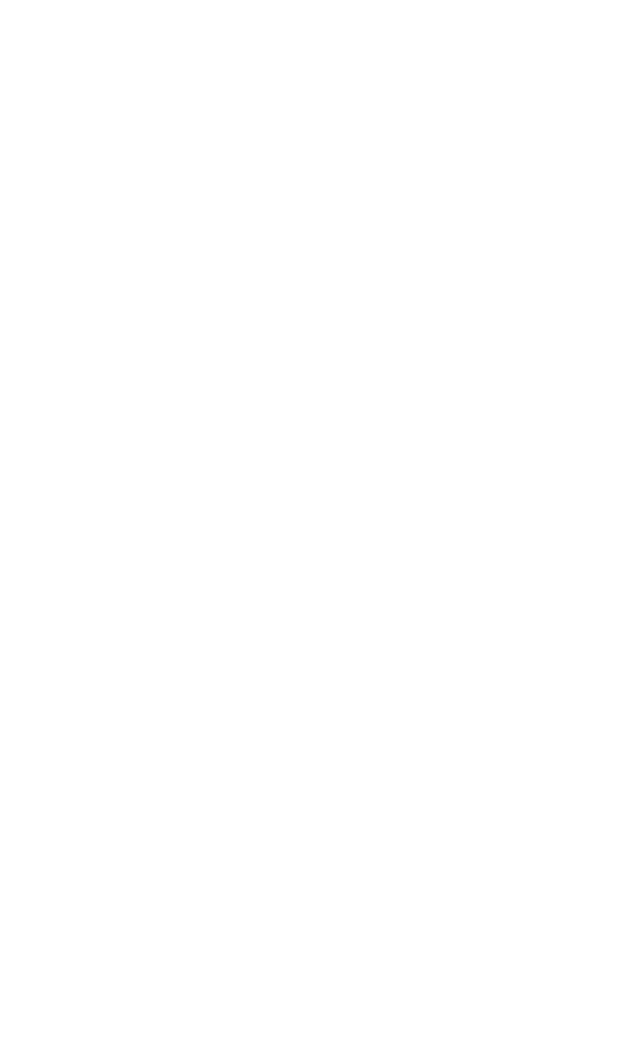
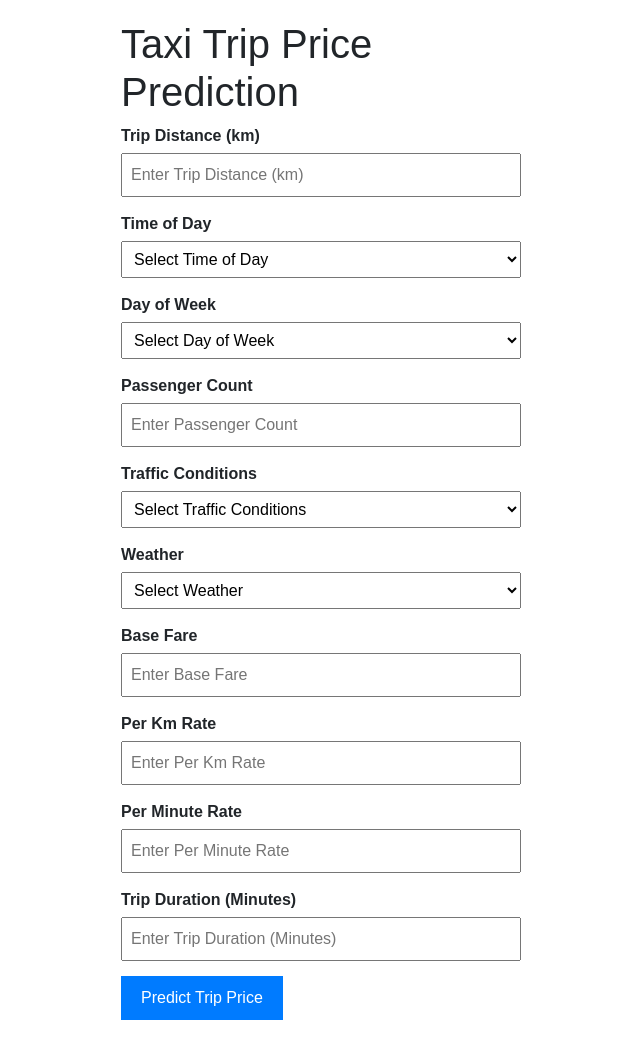
Before and after one commit to Robin-star-lab/Car_Price_Determinant, a Flask app: page / in a window 1280 px wide. Before the commit the part shown is empty. Shown: the whole page, without its empty margins (319-959 px from the left). Before the commit the page ends 800 px from the top, so only its background shows below. Run offline with Flask 3, Linux system fonts and the light colour scheme.

Commit message:
Updated UI form with validation logic

```diff
--- a/templates/index.html
+++ b/templates/index.html
@@ -1,11 +1,143 @@
 <!DOCTYPE html>
 <html>
 <head>
-  <title>Ten Input Form</title>
+  <title>Taxi Trip Price Prediction</title>
+  <meta charset="utf-8">
+  <link rel="stylesheet" href="styles.css">
+  <meta name="viewport" content="width=device-width, initial-scale=1.0">
+  <link href="https://cdn.jsdelivr.net/npm/bootstrap@5.3.3/dist/css/bootstrap.min.css" rel="stylesheet" integrity="sha384-QWTKZyjpPEjISv5WaRU9OFeRpok6YctnYmDr5pNlyT2bRjXh0JMhjY6hW+ALEwIH" crossorigin="anonymous">
+  <link rel="stylesheet" href="https://cdnjs.cloudflare.com/ajax/libs/font-awesome/6.4.0/css/all.min.css">
+  <link rel="stylesheet" href="https://cdn.jsdelivr.net/npm/bootstrap-icons/font/bootstrap-icons.css">
+
+  <style>
+    body {
+      font-family: Arial, sans-serif;
+      margin: 20px;
+    }
+    .form-container {
+      max-width: 400px;
+      margin: 0 auto;
+    }
+    .form-group {
+      margin-bottom: 15px;
+    }
+    label {
+      display: block;
+      margin-bottom: 5px;
+      font-weight: bold;
+    }
+    input, select {
+      width: 100%;
+      padding: 8px;
+      box-sizing: border-box;
+    }
+    button {
+      padding: 10px 20px;
+      background-color: #007BFF;
+      color: white;
+      border: none;
+      cursor: pointer;
+    }
+    button:hover {
+      background-color: #0056b3;
+    }
+    .prediction-result {
+      margin-top: 20px;
+      font-size: 18px;
+      font-weight: bold;
+    }
+  </style>
 </head>
 <body>
-<!... I want a ui that will that has form of 10 inputs and a predict button that when clicked will display a prediction ...
-The label for the inputs will be the columns in my dataframe.And you can see them inside the schema.yaml file.The prediction result after pressing the predict button would be
-the the last (target column ) inside the schema.yaml file>
+  <div class="form-container">
+    <h1>Taxi Trip Price Prediction</h1>
+    <form id="prediction-form">
+      <!-- Trip Distance (km) -->
+      <div class="form-group">
+        <label for="trip-distance">Trip Distance (km)</label>
+        <input type="number" id="trip-distance" placeholder="Enter Trip Distance (km)" step="0.01" min="0" required>
+      </div>
+
+      <!-- Time of Day -->
+      <div class="form-group">
+        <label for="time-of-day">Time of Day</label>
+        <select id="time-of-day" required>
+          <option value="">Select Time of Day</option>
+          <option value="Morning">Morning</option>
+          <option value="Afternoon">Afternoon</option>
+          <option value="Evening">Evening</option>
+        </select>
+      </div>
+
+      <!-- Day of Week -->
+      <div class="form-group">
+        <label for="day-of-week">Day of Week</label>
+        <select id="day-of-week" required>
+          <option value="">Select Day of Week</option>
+          <option value="Weekday">Weekday</option>
+          <option value="Weekend">Weekend</option>
+        </select>
+      </div>
+
+      <!-- Passenger Count -->
+      <div class="form-group">
+        <label for="passenger-count">Passenger Count</label>
+        <input type="number" id="passenger-count" placeholder="Enter Passenger Count" min="1" max="4" required>
+      </div>
+
+      <!-- Traffic Conditions -->
+      <div class="form-group">
+        <label for="traffic-conditions">Traffic Conditions</label>
+        <select id="traffic-conditions" required>
+          <option value="">Select Traffic Conditions</option>
+          <option value="Low">Low</option>
+          <option value="Medium">Medium</option>
+          <option value="High">High</option>
+        </select>
+      </div>
+
+      <!-- Weather -->
+      <div class="form-group">
+        <label for="weather">Weather</label>
+        <select id="weather" required>
+          <option value="">Select Weather</option>
+          <option value="Clear">Clear</option>
+          <option value="Rain">Rain</option>
+        </select>
+      </div>
+
+      <!-- Base Fare -->
+      <div class="form-group">
+        <label for="base-fare">Base Fare</label>
+        <input type="number" id="base-fare" placeholder="Enter Base Fare" step="0.01" min="0" required>
+      </div>
+
+      <!-- Per Km Rate -->
+      <div class="form-group">
+        <label for="per-km-rate">Per Km Rate</label>
+        <input type="number" id="per-km-rate" placeholder="Enter Per Km Rate" step="0.01" min="0" required>
+      </div>
+
+      <!-- Per Minute Rate -->
+      <div class="form-group">
+        <label for="per-minute-rate">Per Minute Rate</label>
+        <input type="number" id="per-minute-rate" placeholder="Enter Per Minute Rate" step="0.01" min="0" required>
+      </div>
+
+      <!-- Trip Duration (Minutes) -->
+      <div class="form-group">
+        <label for="trip-duration">Trip Duration (Minutes)</label>
+        <input type="number" id="trip-duration" placeholder="Enter Trip Duration (Minutes)" step="0.01" min="0" required>
+      </div>
+
+      <!-- Predict Button -->
+      <button type="button" id="predict-button">Predict Trip Price</button>
+    </form>
+    <div class="prediction-result" id="prediction-result"></div>
+  </div>
+
+  <script>
+    // Step 2: Add JavaScript to handle the prediction
+  </script>
 </body>
 </html>
```
